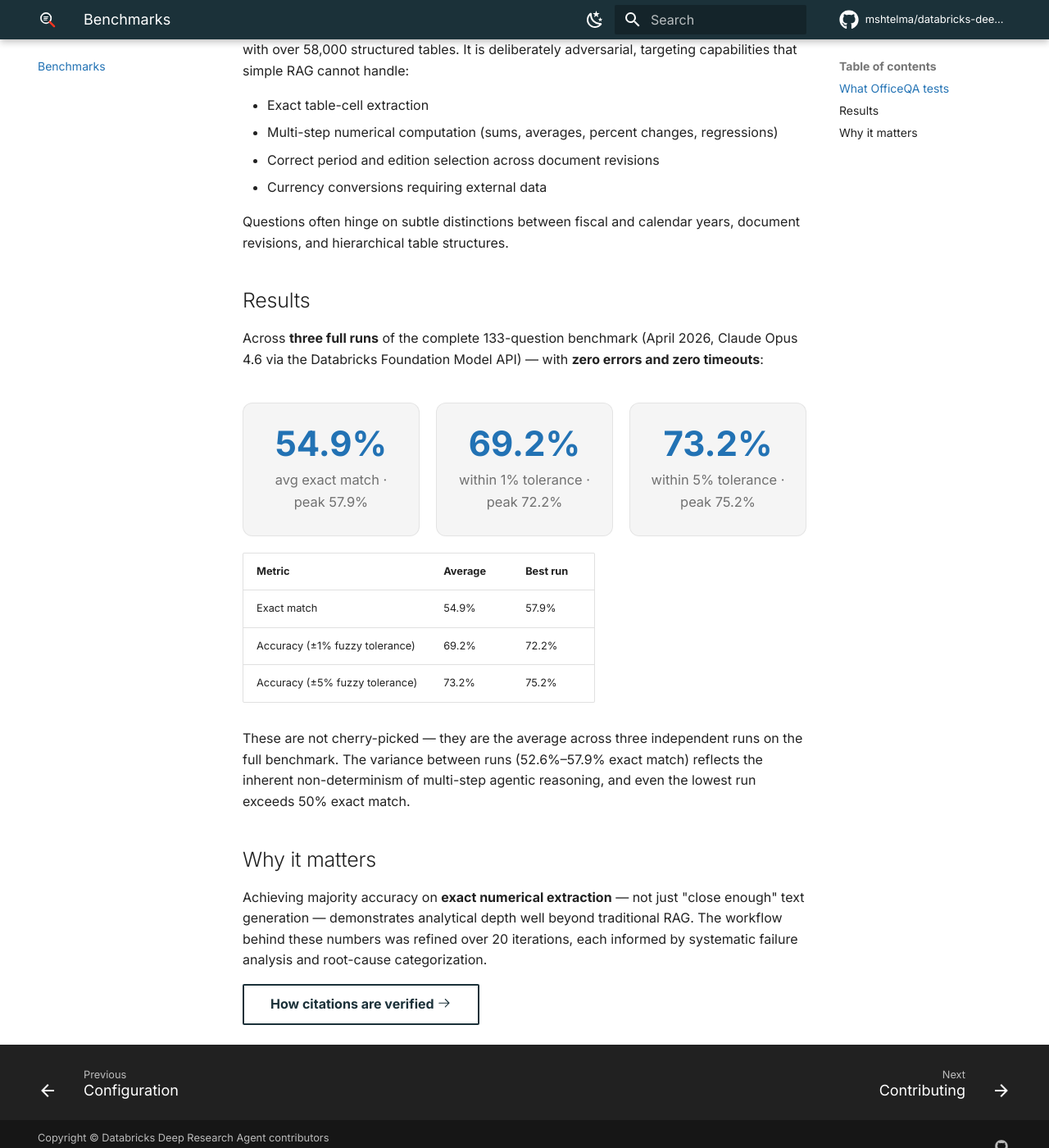
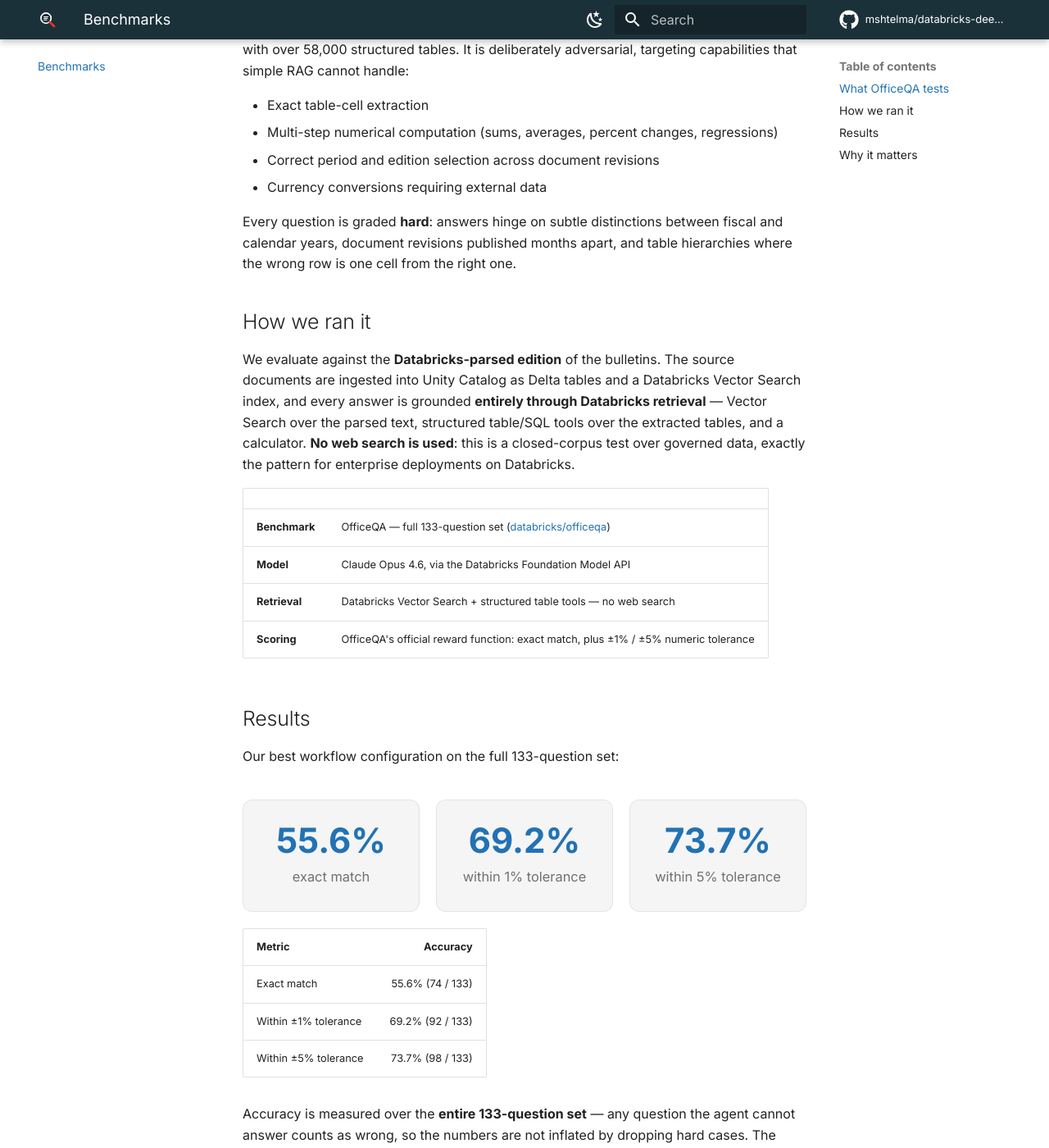
Before and after one commit to mshtelma/databricks-deep-research-agent, an MkDocs documentation site: the page built from website/docs/benchmarks.md, in a window 1280 px wide and 1400 px high, scrolled down 347 px. Shown: the whole window at 82% size. Built offline with MkDocs 1.6.1 and Material for MkDocs 9.7.7, drawn with Linux system fonts in a browser that asks for light colours; comment, search, counter and statistics services are not loaded; some of the changed text lies outside the part shown.

Commit message:
docs(benchmarks): correct OfficeQA numbers to measured best-config run
Replace the inflated/averaged figures (54.9% avg exact, "three full runs", zero timeouts) with the single best-configuration result recovered from MLflow: 55.6% exact / 69.2% (±1%) / 73.7% (±5%) on the full 133-question set, Claude Opus 4.6, answered entirely from the Databricks-parsed corpus with no web search (workflow-v83-hybrid.yaml).

- website benchmarks.md + index.md restated factually (no SOTA/"proven" claims) with explicit methodology (Databricks Vector Search + table tools, no web search)
- new benchmarks/officeqa/README.md documenting the result and how to reproduce

Co-authored-by: Isaac

```diff
--- a/website/docs/benchmarks.md
+++ b/website/docs/benchmarks.md
@@ -14,46 +14,64 @@
 - Correct period and edition selection across document revisions
 - Currency conversions requiring external data
 
-Questions often hinge on subtle distinctions between fiscal and calendar years,
-document revisions, and hierarchical table structures.
+Every question is graded **hard**: answers hinge on subtle distinctions between
+fiscal and calendar years, document revisions published months apart, and table
+hierarchies where the wrong row is one cell from the right one.
+
+## How we ran it
+
+We evaluate against the **Databricks-parsed edition** of the bulletins. The source
+documents are ingested into Unity Catalog as Delta tables and a Databricks Vector
+Search index, and every answer is grounded **entirely through Databricks
+retrieval** — Vector Search over the parsed text, structured table/SQL tools over
+the extracted tables, and a calculator. **No web search is used**: this is a
+closed-corpus test over governed data, exactly the pattern for enterprise
+deployments on Databricks.
+
+| | |
+|--|--|
+| **Benchmark** | OfficeQA — full 133-question set ([databricks/officeqa](https://github.com/databricks/officeqa)) |
+| **Model** | Claude Opus 4.6, via the Databricks Foundation Model API |
+| **Retrieval** | Databricks Vector Search + structured table tools — no web search |
+| **Scoring** | OfficeQA's official reward function: exact match, plus ±1% / ±5% numeric tolerance |
 
 ## Results
 
-Across **three full runs** of the complete 133-question benchmark (April 2026, Claude
-Opus 4.6 via the Databricks Foundation Model API) — with **zero errors and zero
-timeouts**:
+Our best workflow configuration on the full 133-question set:
 
 <div class="dr-stats">
   <div class="dr-stat">
-    <div class="dr-stat__value">54.9%</div>
-    <div class="dr-stat__label">avg exact match &middot; peak 57.9%</div>
+    <div class="dr-stat__value">55.6%</div>
+    <div class="dr-stat__label">exact match</div>
   </div>
   <div class="dr-stat">
     <div class="dr-stat__value">69.2%</div>
-    <div class="dr-stat__label">within 1% tolerance &middot; peak 72.2%</div>
+    <div class="dr-stat__label">within 1% tolerance</div>
   </div>
   <div class="dr-stat">
-    <div class="dr-stat__value">73.2%</div>
-    <div class="dr-stat__label">within 5% tolerance &middot; peak 75.2%</div>
+    <div class="dr-stat__value">73.7%</div>
+    <div class="dr-stat__label">within 5% tolerance</div>
   </div>
 </div>
 
-| Metric | Average | Best run |
-|--------|---------|----------|
-| Exact match | 54.9% | 57.9% |
-| Accuracy (±1% fuzzy tolerance) | 69.2% | 72.2% |
-| Accuracy (±5% fuzzy tolerance) | 73.2% | 75.2% |
+| Metric | Accuracy |
+|--------|---------:|
+| Exact match | 55.6% (74 / 133) |
+| Within ±1% tolerance | 69.2% (92 / 133) |
+| Within ±5% tolerance | 73.7% (98 / 133) |
 
-These are not cherry-picked — they are the average across three independent runs on the
-full benchmark. The variance between runs (52.6%–57.9% exact match) reflects the
-inherent non-determinism of multi-step agentic reasoning, and even the lowest run
-exceeds 50% exact match.
+Accuracy is measured over the **entire 133-question set** — any question the agent
+cannot answer counts as wrong, so the numbers are not inflated by dropping hard
+cases. The workflow (`workflow-v83-hybrid.yaml`) and scorer live under
+[`benchmarks/officeqa/`](https://github.com/mshtelma/databricks-deep-research-agent/tree/main/benchmarks/officeqa),
+which documents these results in full.
 
 ## Why it matters
 
-Achieving majority accuracy on **exact numerical extraction** — not just "close enough"
-text generation — demonstrates analytical depth well beyond traditional RAG. The
-workflow behind these numbers was refined over 20 iterations, each informed by
-systematic failure analysis and root-cause categorization.
+OfficeQA is scored on **exact numerical extraction** — a single wrong row, edition,
+or unit counts as a miss, so fluent-but-wrong answers earn no credit. That makes the
+full-set exact-match rate a measure of analytical precision rather than surface
+plausibility. The workflow behind these numbers was refined over many iterations,
+each informed by systematic failure analysis and root-cause categorization.
 
 [How citations are verified :octicons-arrow-right-24:](concepts/citation-pipeline.md){ .md-button }
```
Also changed, not shown: website/docs/index.md (+7 -10 lines), benchmarks/officeqa/README.md (added).
